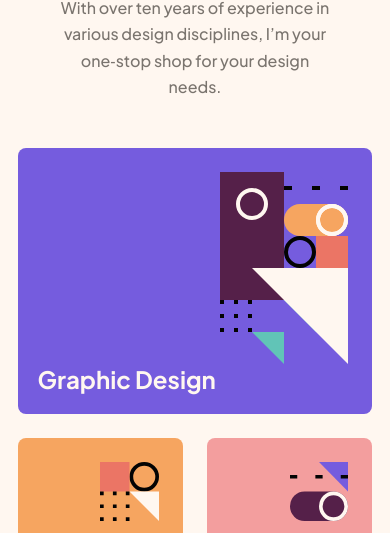
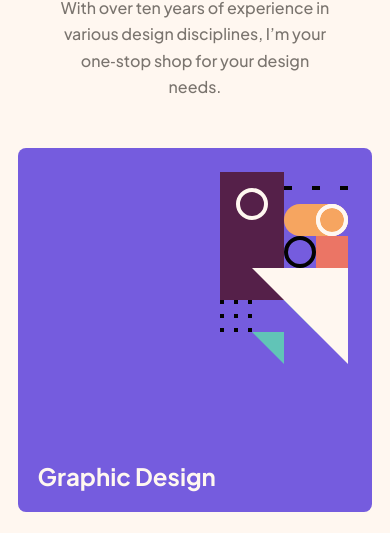
Before and after one commit to jefflangtech/design-portfolio, a plain HTML site: page index.html in a window 390 px wide. Shown: the part 263-796 px from the top of the page. Drawn offline with Linux system fonts and the light colour scheme.

Commit message:
Fix last little design errors

```diff
--- a/resources/css/index.css
+++ b/resources/css/index.css
@@ -121,10 +121,11 @@ main {
   margin-bottom: 5.5rem;
   position: relative;
 }
-/* Service Grid */
+/* Services Grid */
 .grid-container {
   display: grid;
   grid-template-columns: repeat(6, 1fr);
+  grid-template-rows: 11.375rem 9.875rem;
   gap: 1.5rem;
   margin-bottom: 5.5rem;
 }
@@ -164,7 +165,6 @@ main {
 .card {
   border-radius: 0.5rem;
   width: 100%;
-  min-height: 11.375rem;
   display: flex;
   flex-direction: column;
   justify-content: space-between;
@@ -314,6 +314,7 @@ main {
   }
   .grid-container {
     grid-template-columns: repeat(4, 1fr);
+    grid-template-rows: 11.375rem 9.875rem 11.375rem;
   }
   .grid-container div:nth-child(5) {
     grid-column: span 2;
@@ -406,6 +407,7 @@ main {
   }
   .grid-container {
     grid-template-columns: repeat(2, 1fr);
+    grid-template-rows: repeat(2, 11.375rem 9.875rem) repeat(2, 11.375rem);
   }
   .grid-container div:nth-last-child(-n+2) {
     grid-column: span 2;
```
Also changed, not shown: preview.jpg.
